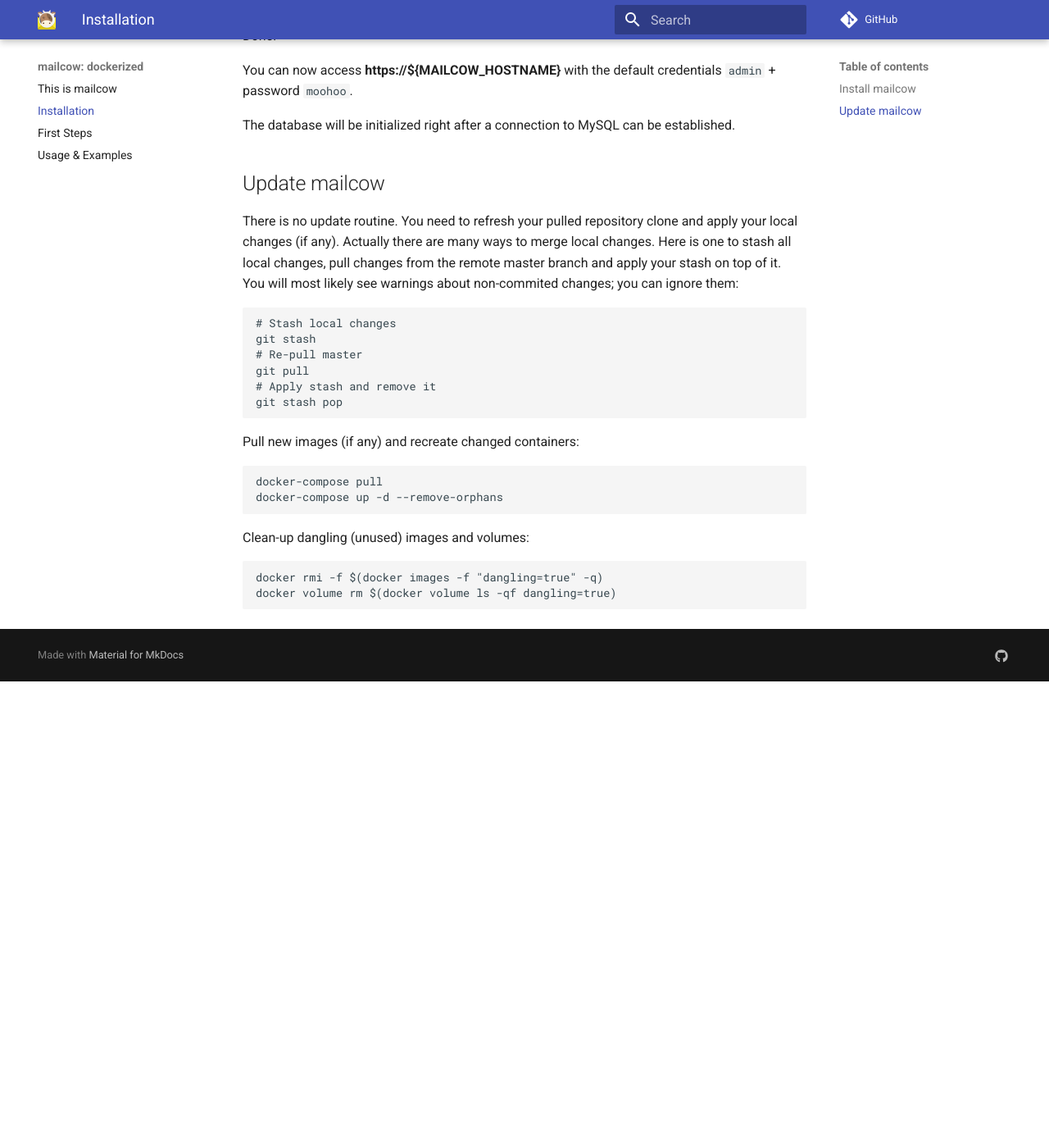
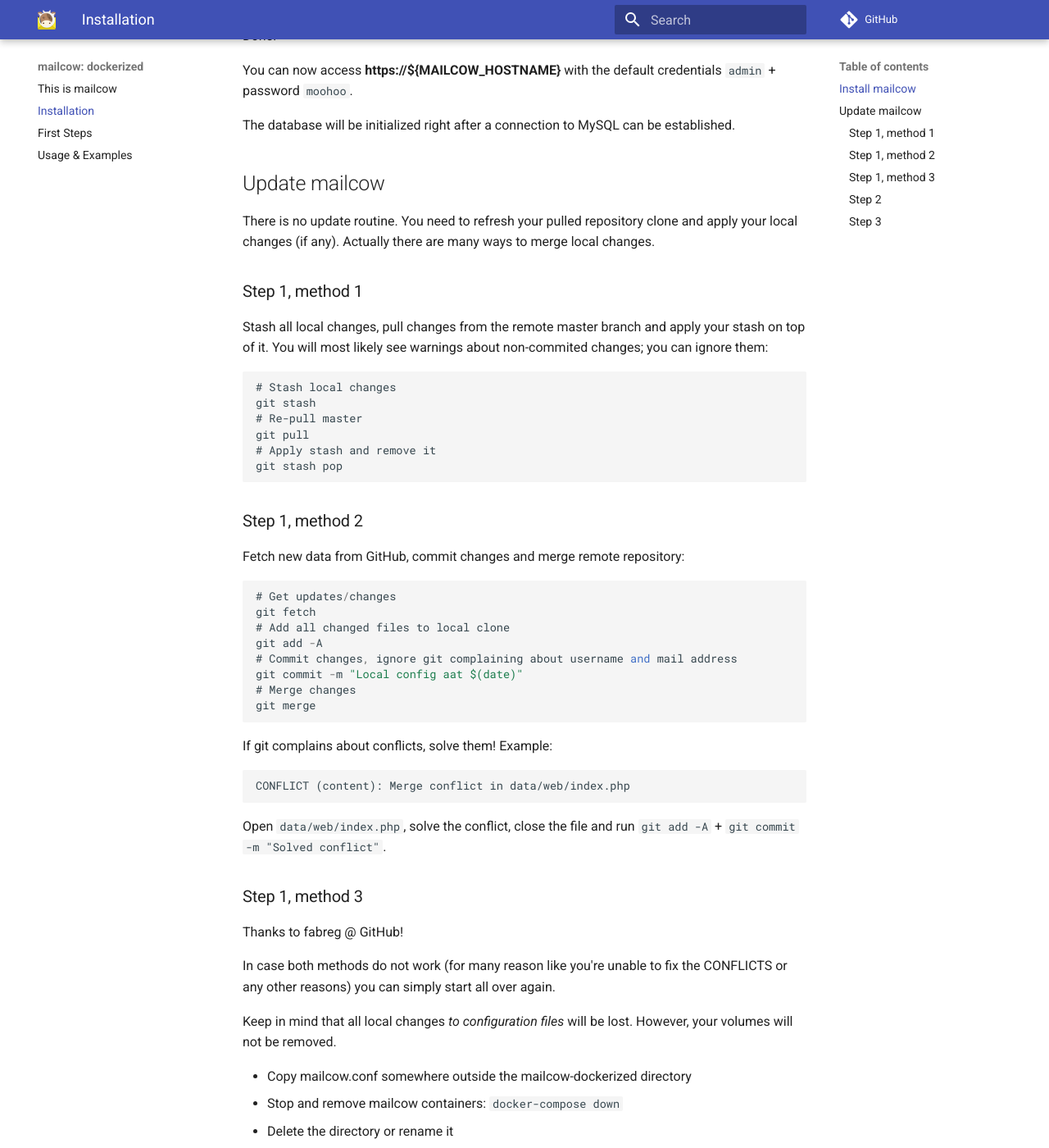
Before and after one commit to mailcow/mailcow-dockerized, an MkDocs documentation site: the page built from docs/install.md, in a window 1280 px wide and 1400 px high, scrolled down 1108 px. Shown: the whole window at 82% size. Built offline with MkDocs 1.6.1 and Material for MkDocs 9.7.7, drawn with Linux system fonts in a browser that asks for light colours; comment, search, counter and statistics services are not loaded; old or Windows-style settings are respelled for this version of MkDocs; before the commit the page ends 1939 px from its top, so only the background shows below that; some of the changed text lies outside the part shown.

Commit message:
Install methods

````diff
--- a/docs/install.md
+++ b/docs/install.md
@@ -49,8 +49,10 @@
 
 ## Update mailcow
 
-There is no update routine. You need to refresh your pulled repository clone and apply your local changes (if any). Actually there are many ways to merge local changes. Here is one to
-stash all local changes, pull changes from the remote master branch and apply your stash on top of it. You will most likely see warnings about non-commited changes; you can ignore them:
+There is no update routine. You need to refresh your pulled repository clone and apply your local changes (if any). Actually there are many ways to merge local changes.
+
+### Step 1, method 1
+Stash all local changes, pull changes from the remote master branch and apply your stash on top of it. You will most likely see warnings about non-commited changes; you can ignore them:
 
 ```
 # Stash local changes
@@ -61,6 +63,49 @@
 git stash pop
 ```
 
+### Step 1, method 2
+Fetch new data from GitHub, commit changes and merge remote repository:
+
+```
+# Get updates/changes
+git fetch
+# Add all changed files to local clone
+git add -A
+# Commit changes, ignore git complaining about username and mail address
+git commit -m "Local config aat $(date)"
+# Merge changes
+git merge
+```
+
+If git complains about conflicts, solve them! Example:
+```
+CONFLICT (content): Merge conflict in data/web/index.php
+```
+
+Open `data/web/index.php`, solve the conflict, close the file and run `git add -A` + `git commit -m "Solved conflict"`.
+
+### Step 1, method 3
+
+Thanks to fabreg @ GitHub!
+
+In case both methods do not work (for many reason like you're unable to fix the CONFLICTS or any other reasons) you can simply start all over again.
+
+Keep in mind that all local changes _to configuration files_ will be lost. However, your volumes will not be removed.
+
+- Copy mailcow.conf somewhere outside the mailcow-dockerized directory
+- Stop and remove mailcow containers: `docker-compose down`
+- Delete the directory or rename it
+- Clone the remote repository again (`git clone https://github.com/andryyy/mailcow-dockerized && cd mailcow-dockerized`). **Pay attention** to this step - the folder must have the same name of the previous one!
+- Copy back your previous `mailcow.conf` into the mailcow-dockerizd folder
+
+If you forgot to stop Docker before deleting the cloned directoy, you can use the following commands:
+```
+docker stop $(docker ps -a -q)
+docker rm $(docker ps -a -q)
+```
+
+### Step 2
+
 Pull new images (if any) and recreate changed containers:
 
 ```
@@ -68,6 +113,7 @@
 docker-compose up -d --remove-orphans
 ```
 
+### Step 3
 Clean-up dangling (unused) images and volumes:
 
 ```
````
